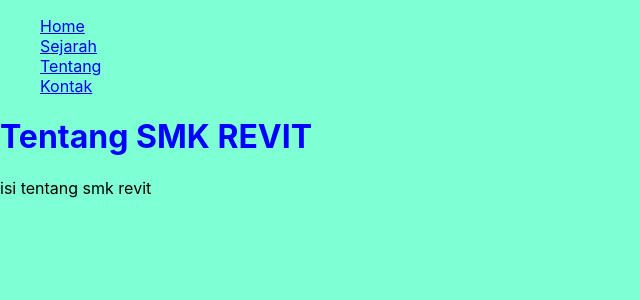
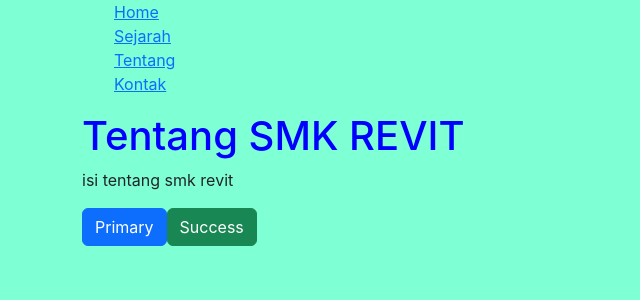
Before and after one commit to UlulAzmi111/REACT-JS, a React (Create React App) app: page /tentang in a window 1280 px wide. Shown: the top 300 px of the page, without its empty margins (0-640 px from the left). Built offline with nearby package versions, Linux system fonts and the light colour scheme.

Commit message:
Memodifikasi file untuk video 6 -> Penambahan Bootstrap

```diff
--- a/public/index.html
+++ b/public/index.html
@@ -13,6 +13,8 @@
 
     <link rel="manifest" href="%PUBLIC_URL%/manifest.json" />
 
+    <link href="https://cdn.jsdelivr.net/npm/bootstrap@5.3.0-alpha1/dist/css/bootstrap.min.css" rel="stylesheet" integrity="sha384-GLhlTQ8iRABdZLl6O3oVMWSktQOp6b7In1Zl3/Jr59b6EGGoI1aFkw7cmDA6j6gD" crossorigin="anonymous">
+
     <link rel="stylesheet" href="style.css">
 
     <title>Belajar React</title>
@@ -20,7 +22,12 @@
 
   <body>
     <noscript>You need to enable JavaScript to run this app.</noscript>
-    <div id="root"></div>
+
+    <div class="container">
+
+      <div id="root"></div>
+
+    </div>
 
   </body>
 </html>
--- a/src/pages/Tentang.js
+++ b/src/pages/Tentang.js
@@ -3,7 +3,8 @@ function Tentang() {
       <div className="App">
         <h1>Tentang SMK REVIT</h1>
         <p>isi tentang smk revit</p>
-
+        <button type="button" class="btn btn-primary">Primary</button>
+        <button type="button" class="btn btn-success">Success</button>
       </div>
     );
   }
```
